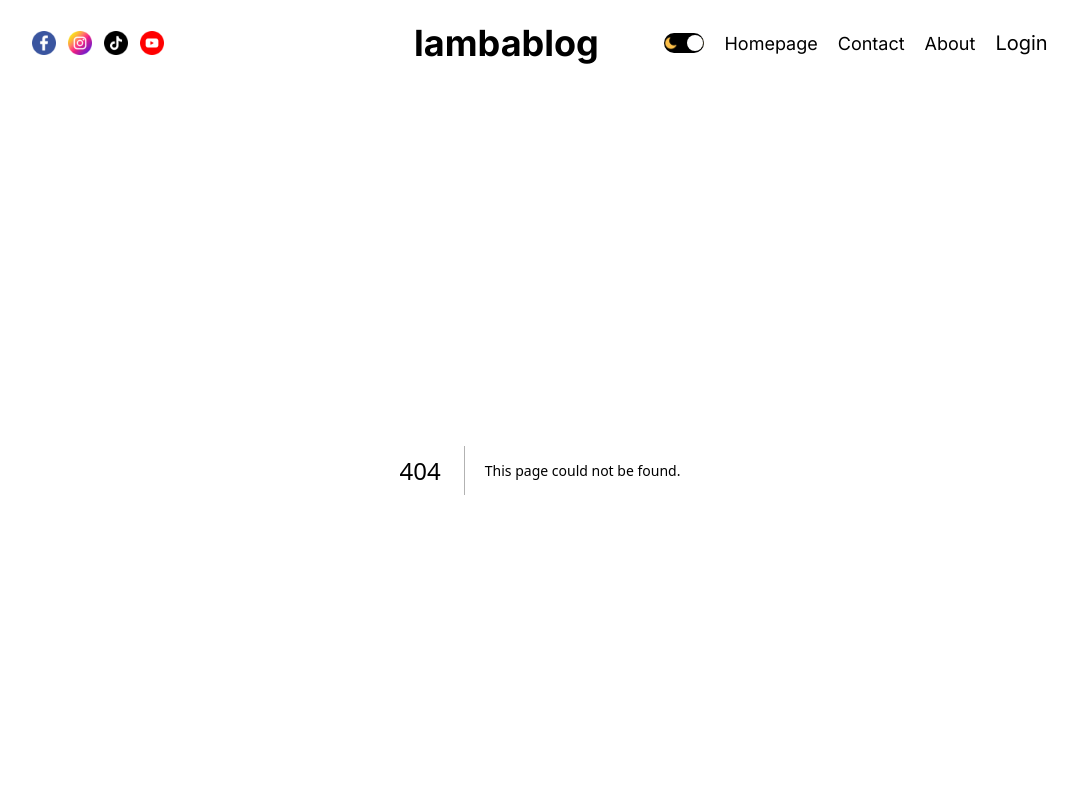
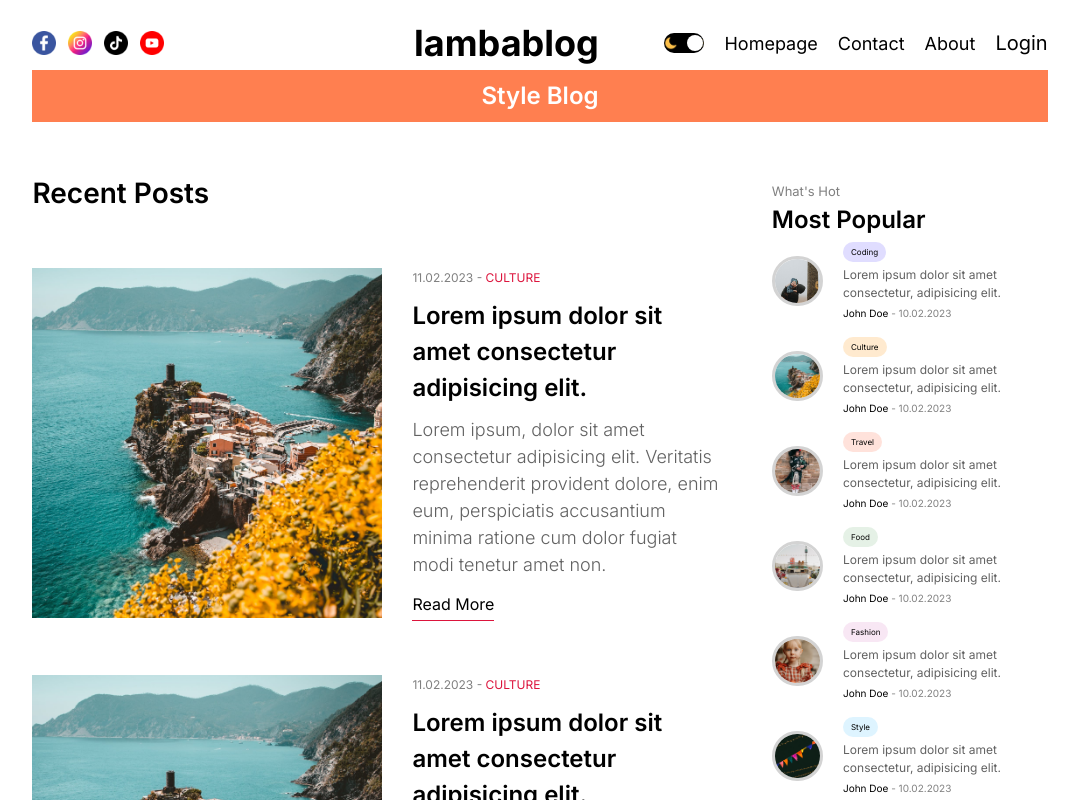
Before and after one commit to Adetimmy/Blog, a Next.js app: page /blog in a window 1280 px wide. Before the commit this address had no page. Shown: the top 800 px of the page, without its empty margins (100-1179 px from the left). Built offline with nearby package versions, Linux system fonts and the light colour scheme.

Commit message:
dynamic route set up

```diff
--- /dev/null
+++ b/src/app/[slug]/page.tsx
@@ -0,0 +1,53 @@
+import Image from 'next/image'
+import React from 'react'
+import { Menu } from '../components/Menu'
+import { Comments } from '../components/Comments'
+
+const SinglePage = () => {
+  return (
+    <div className=''>
+        <div className='flex gap-[30px] my-[50px]'>
+            <div className='lg:w-4/6  flex flex-col justify-between'>
+                <h1 className='lg:text-[44px] leading-normal md:text[36px] mb-2 text-[24px]'>Lorem ipsum dolor sit amet consectetur adipisicing elit.</h1>
+                <div className='flex gap-4 items-center'>
+                    <div className=''>
+                    <Image src='/coding.png' alt='john doe' width={50} height={50} className='rounded-full aspect-square'/>
+                    </div>
+                    <div className='flex text-[12px] font-semibold flex-col text-softTextColor'>
+                        <span className='text-[20px]'>John Doe</span>
+                        <span className=' '>01-01-2024</span>
+                    </div>
+
+                </div>
+            </div>
+            <div className=' hidden lg:inline rounded-xl w-4/6 h-[350px] overflow-hidden relative'>
+                <Image src="/p1.jpeg" alt="" fill className='object-cover aspect-square'/>
+            </div>
+        </div>
+        <div className='flex gap-[50px]'>
+            <div className='mt-[60px]' style={{flex:'5'}}>
+                <div className='text-darkSoft flex flex-col gap-8'>
+                    <p>
+                        Lorem ipsum dolor sit amet consectetur adipisicing elit. Ullam qui tempore sapiente doloribus corporis, reiciendis sint itaque distinctio sed alias omnis molestias, a ipsum aut quos unde dolorem assumenda officia eligendi? Aut laborum eaque hic, vitae reiciendis, deleniti facere sequi voluptas neque tempore explicabo quos? Earum neque reprehenderit ullam enim consectetur delectus quaerat qui tempore ab, repellendus nostrum repudiandae excepturi quisquam in reiciendis ratione nisi doloribus vitae rerum suscipit, debitis quis fugiat corporis? Voluptates obcaecati ipsum rem eveniet rerum. Illum natus vero quae eum provident suscipit molestias molestiae laboriosam quo recusandae officia asperiores totam eius hic dolorem dolor deleniti accusamus, placeat, error doloribus architecto blanditiis consectetur aut. Adipisci officiis cum suscipit reiciendis sequi voluptate facere esse voluptatem blanditiis eum. Blanditiis!
+                    </p>
+                    <div>
+                        <h2 className='font-semibold text-[22px]'>Lorem ipsum dolor sit amet, consectetur adipisicing elit. Quam adipisci soluta laboriosam.</h2>
+                        <p>
+                            Lorem ipsum dolor sit amet consectetur, adipisicing elit. Mollitia quas possimus totam dignissimos similique cumque veritatis necessitatibus et expedita dolor, incidunt odio reiciendis, ex enim praesentium corrupti omnis sit architecto. Iste fuga exercitationem quaerat rem eius expedita autem unde suscipit magnam? Id maiores repudiandae natus, veritatis consequuntur minima excepturi qui dolore aut autem vero commodi ipsa eaque facere suscipit, quisquam dignissimos iusto aspernatur accusantium nihil unde quasi. Maiores laborum nobis quo aliquam voluptates corporis blanditiis iure aut, voluptatum voluptas a omnis soluta doloremque vitae unde eligendi nam recusandae reiciendis architecto provident aliquid dolore? Doloremque nisi cumque autem facilis ullam. Eos possimus minus unde iste consequuntur laudantium, doloremque odit impedit dignissimos velit a perferendis quae neque! Minus incidunt totam quae assumenda.
+                        </p>
+                    </div>
+                    <p>
+                        Lorem ipsum dolor sit amet consectetur adipisicing elit. Qui, facere? Iure sed facilis sit quibusdam doloribus illum ea itaque ad officia officiis suscipit illo facere eveniet aperiam assumenda soluta fugit dicta vitae voluptatem corporis, voluptas eius accusamus! Repellat id repellendus aspernatur ea, voluptates tempore similique quam iure, a odit facilis.
+                    </p>
+                </div>
+             <Comments />
+           </div>
+
+            <Menu />
+
+        </div>
+    </div>
+  )
+}
+
+export default SinglePage
--- /dev/null
+++ b/src/app/blog/page.tsx
@@ -0,0 +1,17 @@
+import React from 'react'
+import { Menu } from '../components/Menu'
+import { CardList } from '../components/CardList'
+
+export default function Blog() {
+  return (
+    <>
+        <div className='bg-[coral] px-3  p-2'>
+            <h1 className='text-center text-[white] text-[24px]'>Style Blog</h1>
+        </div>
+        <div className='flex gap-[50px]'>
+            <CardList/>
+            <Menu/>
+        </div>
+    </>
+  )
+}
--- a/src/app/components/AuthLinks.tsx
+++ b/src/app/components/AuthLinks.tsx
@@ -27,7 +27,7 @@ export const AuthLinks = () => {
 
         </div>
 
-        {open && <div className='md:hidden absolute top-[48px] left-0 bg-mainBg dark:bg-darkBg h-[calc(100vh-100px)] text-[36px] w-full flex-col flex justify-center items-center gap-12 '>
+        {open && <div className='md:hidden absolute top-[48px] left-0 bg-mainBg dark:bg-darkBg min-h-[100vh] overflow-hidden text-[36px] w-full flex-col flex justify-center items-center gap-12 '>
             <Link href='/' className='xl:text-[18px] '>Homepage</Link>
             <Link href='/' className='xl:text-[18px] '>Contact</Link>
             <Link href='/' className='xl:text-[18px] '>About</Link>
--- /dev/null
+++ b/src/app/components/Comments.tsx
@@ -0,0 +1,74 @@
+import Image from 'next/image'
+import Link from 'next/link'
+import React from 'react'
+
+export const Comments = () => {
+    const status = 'authenticated'
+  return (
+    <div className='mt-[50px]'>
+        <h1 className='text-[28px] text-darkSoft my-5'>Comments</h1>
+        {status === "authenticated"?
+        <div className='flex items-center flex-col lg:flex-row justify-between gap-7'>
+            <textarea placeholder='write a commment ...' className='p-5 w-full'></textarea>
+            <button className='self-end lg:self-auto rounded-md text-[lightgray] bg-[teal] font-bold px-5 py-2'>Send</button>
+        </div>
+        :
+        <Link href='/login' className=''>Login to write a comment</Link>
+
+    }
+    <div className='mt-[50px]'>
+        <div className='flex flex-col gap-1 mb-[50px]'>
+            <div className='flex gap-4 items-center'>
+                <div>
+                <Image src='/coding.png' alt='john doe' width={50} height={50} className='rounded-full aspect-square'/>
+                </div>
+                <div className='flex text-[12 px] font-semibold flex-col text-softTextColor'>
+                    <span className='text-[20px]'>John Doe</span>
+                    <span className=' '>01-01-2024</span>
+                </div>
+            </div>
+            <p className='text-[18px] text-darkSoft mt-3 font-light'>Lorem ipsum dolor sit amet, consectetur adipisicing elit. Explicabo voluptatem voluptas iure reiciendis! Soluta, eos!</p>
+        </div>
+
+        <div className='flex flex-col gap-1 mb-[50px]'>
+            <div className='flex gap-4 items-center'>
+                <div>
+                <Image src='/coding.png' alt='john doe' width={50} height={50} className='rounded-full aspect-square'/>
+                </div>
+                <div className='flex text-[12 px] font-semibold flex-col text-softTextColor'>
+                    <span className='text-[20px]'>John Doe</span>
+                    <span className=' '>01-01-2024</span>
+                </div>
+            </div>
+            <p className='text-[18px] text-darkSoft mt-3 font-light'>Lorem ipsum dolor sit amet, consectetur adipisicing elit. Explicabo voluptatem voluptas iure reiciendis! Soluta, eos!</p>
+        </div>
+
+        <div className='flex flex-col gap-1 mb-[50px]'>
+            <div className='flex gap-4 items-center'>
+                <div>
+                <Image src='/coding.png' alt='john doe' width={50} height={50} className='rounded-full aspect-square'/>
+                </div>
+                <div className='flex text-[12 px] font-semibold flex-col text-softTextColor'>
+                    <span className='text-[20px]'>John Doe</span>
+                    <span className=' '>01-01-2024</span>
+                </div>
+            </div>
+            <p className='text-[18px] text-darkSoft mt-3 font-light'>Lorem ipsum dolor sit amet, consectetur adipisicing elit. Explicabo voluptatem voluptas iure reiciendis! Soluta, eos!</p>
+        </div>
+
+        <div className='flex flex-col gap-1 mb-[50px]'>
+            <div className='flex gap-4 items-center'>
+                <div>
+                <Image src='/coding.png' alt='john doe' width={50} height={50} className='rounded-full aspect-square'/>
+                </div>
+                <div className='flex text-[12 px] font-semibold flex-col text-softTextColor'>
+                    <span className='text-[20px]'>John Doe</span>
+                    <span className=' '>01-01-2024</span>
+                </div>
+            </div>
+            <p className='text-[18px] text-darkSoft mt-3 font-light'>Lorem ipsum dolor sit amet, consectetur adipisicing elit. Explicabo voluptatem voluptas iure reiciendis! Soluta, eos!</p>
+        </div>
+    </div>
+    </div>
+  )
+}
--- a/src/app/components/Provider.tsx
+++ b/src/app/components/Provider.tsx
@@ -1,5 +1,5 @@
 'use client'
-import { useStateContext } from './context/useStateContext'
+import { useStateContext } from '../context/useStateContext'
 
 export const Provider = ({children}:{children:React.ReactNode}) => {
     const {theme} = useStateContext()
--- a/src/app/components/ThemeToggle.tsx
+++ b/src/app/components/ThemeToggle.tsx
@@ -1,7 +1,7 @@
 'use client'
 import Image from 'next/image'
 import React from 'react'
-import { useStateContext } from './context/useStateContext'
+import { useStateContext } from '../context/useStateContext'
 
 export const ThemeToggle = () => {
     const {theme, toggle} = useStateContext()
--- a/src/app/layout.tsx
+++ b/src/app/layout.tsx
@@ -1,7 +1,7 @@
 import { Footer } from './components/Footer'
 import { Navbar } from './components/Navbar'
 import { Provider } from './components/Provider'
-import { ThemeContextProvider } from './components/context/useStateContext'
+import { ThemeContextProvider } from './context/useStateContext'
 import './globals.css'
 import { Inter } from 'next/font/google'
 
@@ -21,7 +21,7 @@ export default function RootLayout({ children }:{children:React.ReactNode}) {
 
   return (
     <html lang="en">
-      <body className={`${inter.className} max-w-[100vw]`}>
+      <body className={`${inter.className} w-[100vw] h-screen overflow-auto`}>
       <ThemeContextProvider>
         <Provider>
           <div className='min-h-screen text-textColor dark:bg-darkBg dark:text-darkColor bg-mainBg flex justify-center py-4 min-w-full'>
```
Also changed, not shown: src/app/context/useStateContext.tsx (renamed from src/app/components/context/useStateContext.tsx).
